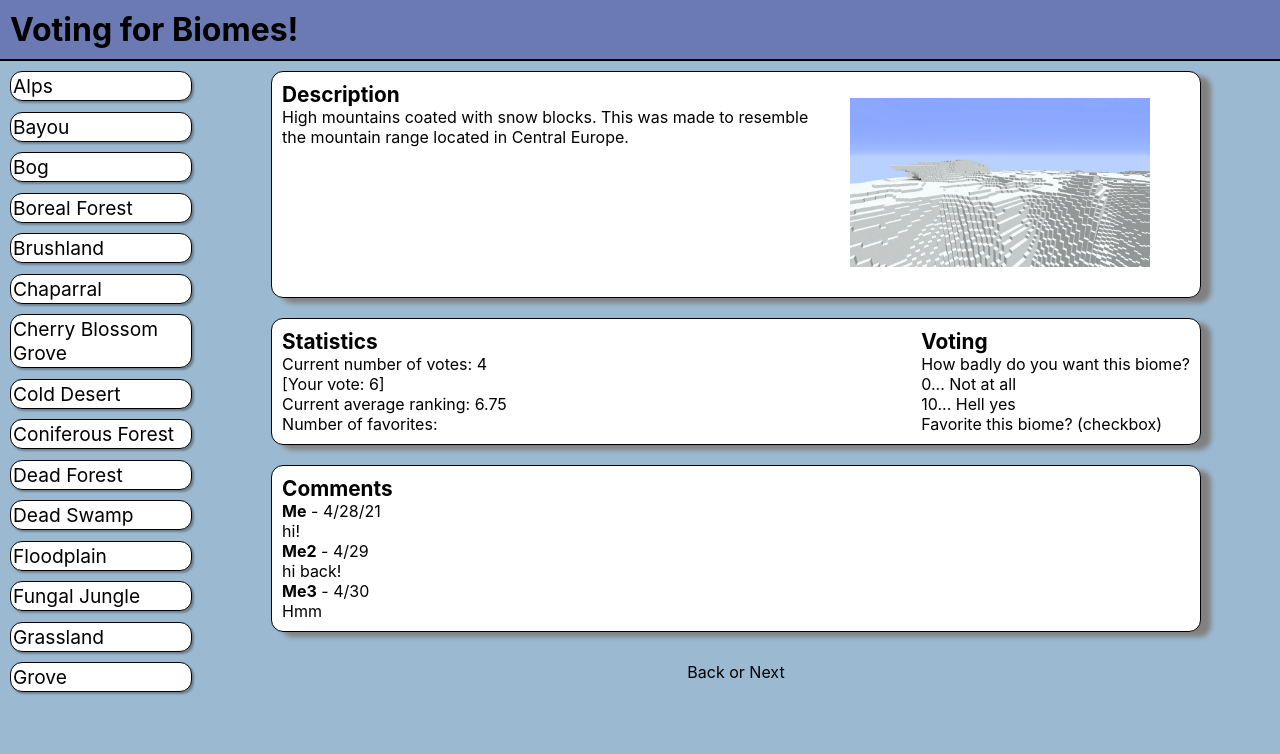
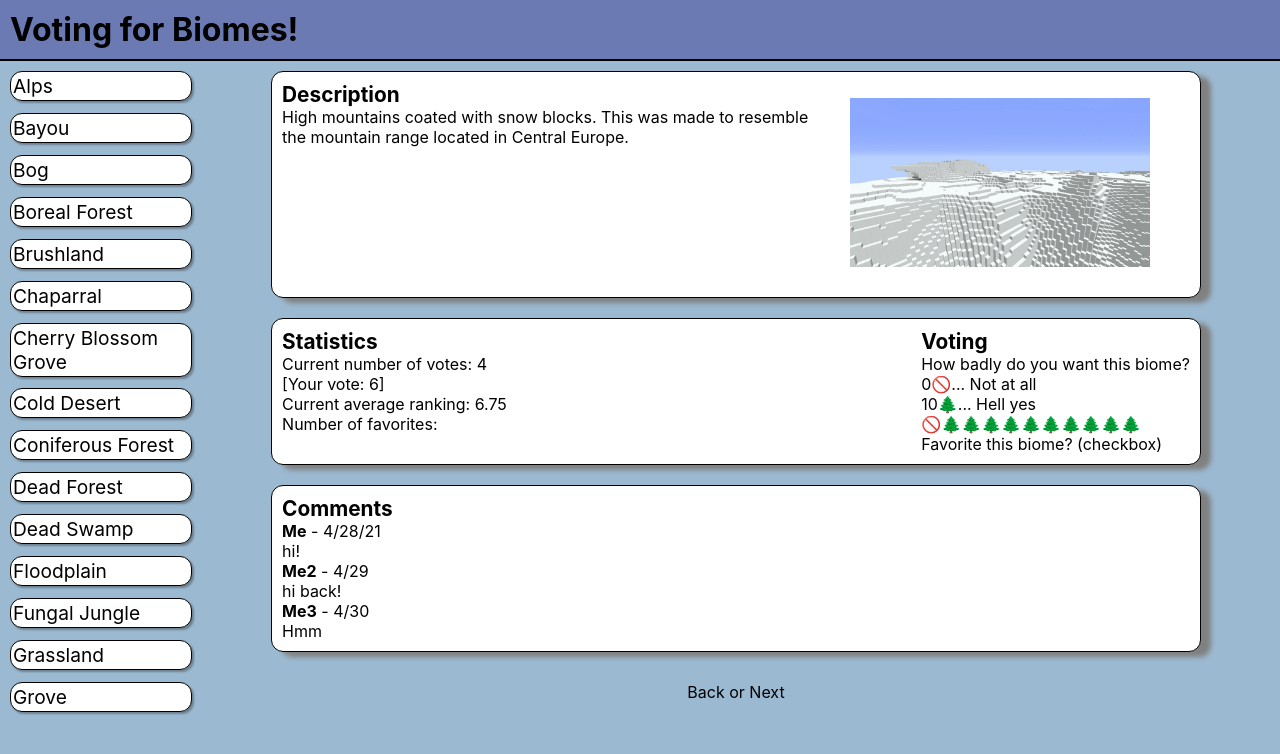
Before and after one commit to Sheyin/biome-voting, a React (Create React App) app: page / in a window 1280 px wide. Shown: the top 754 px of the page. Built offline with nearby package versions, Linux system fonts and the light colour scheme.

Commit message:
Not quite working - getting votes to be registered

```diff
--- a/src/App.css
+++ b/src/App.css
@@ -38,6 +38,10 @@ nav {
 	box-shadow: 2px 2px 2px #6e8291;
 }
 
+.vote {
+	cursor: pointer;
+}
+
 body,
 html {
 	margin: 0px;
--- a/src/App.js
+++ b/src/App.js
@@ -9,7 +9,7 @@ class App extends React.Component {
     super();
     this.state = {
       username: "Me",
-      currentBiome: "",
+      currentBiome: "biomesoplenty:alps",
       biomes: ["Alps", "Bayou", "Bog", "Boreal Forest", "Brushland", "Chaparral", "Cherry Blossom Grove", "Cold Desert", "Coniferous Forest", "Dead Forest", "Dead Swamp", "Floodplain", "Fungal Jungle", "Grassland", "Grove"],
       // temporary
       biome: {
@@ -61,6 +61,52 @@ class App extends React.Component {
     }
   }
 
+  doVote = (event => {
+    const my_rating = event.target.id;
+    // Write value
+    const biome_name = this.state.currentBiome;
+    const is_my_favorite = false;
+    const rating = {
+      biome_entry_name: biome_name,
+      my_rating: my_rating,
+      is_my_favorite: is_my_favorite
+    }
+    // todo - this needs to match input
+    let user_ratings = this.state.user.ratings;
+    let biome_ratings = this.state.biome.ratings;
+
+    // Check if the user has voted before
+    for (let i=0; i<user_ratings.length; i++) {
+      let entry = user_ratings[i];
+      if (entry.biome_entry_name === biome_name) {
+        // existing entry found, edit entry
+        entry.my_rating = my_rating;
+
+        // edit rating for biomes list rating
+        // probably not good to have this in twice but I'm kind of in a hurry
+        const index = biome_ratings.indexOf(Number(my_rating));
+        if (index === -1) {
+          console.log("Mismatch found in doVote. Didn't find a vote that was to be changed.");
+        }
+        else {
+          biome_ratings[index] = my_rating;
+        }
+        return;
+      }
+    } // end for-loop
+
+    // entry not found (hasn't voted on this before)
+    // Value was not found in user's vote history - new entry needed
+    user_ratings.push(rating);
+    biome_ratings.push(my_rating);
+    // add to stated
+    this.setState({user: {
+                    ratings} = user_ratings});
+
+    this.setState({biome: {
+                    ratings: biome_ratings
+                  }});
+  })
 
 
   // This expression will probably change over to decomposing objects from database
@@ -80,6 +126,7 @@ class App extends React.Component {
         <BiomePage
           biome={this.state.biome}
           user_rating = {get_user_rating_for_biome(this.state.biome.biome_entry_name, this.state.user.ratings)}
+          do_vote= {this.doVote}
           />
 
         <footer>Back or Next</footer>
--- a/src/components/BiomeDescription.js
+++ b/src/components/BiomeDescription.js
@@ -5,7 +5,7 @@ const BiomeDescription = (props) => {
 	return (
   <section className="description">
     <figcaption>
-      <span class="heading">Description</span><br />
+      <span className="heading">Description</span><br />
       {description}</figcaption>
     <figure><img
       src={require('../data/' + image).default}
--- a/src/components/BiomePage.js
+++ b/src/components/BiomePage.js
@@ -4,7 +4,7 @@ import Comments from './Comments';
 import './style/BiomePage.css';
 
 const BiomePage = (props) => {
-	const {biome, user_rating} = props;
+	const {biome, user_rating, do_vote} = props;
 	//console.log(`biome: ${biome}`);
 	//console.log(`user_rating: ${user_rating}`);
 
@@ -17,9 +17,10 @@ const BiomePage = (props) => {
 			/>
 			<BiomeStatistics
 				ratings={biome.ratings}
-				favorites = {biome.favorites}
+				favorites={biome.favorites}
 				my_rating={user_rating.my_rating}
 				is_my_favorite={user_rating.is_my_favorite}
+				do_vote={do_vote}
 			/>
 			<Comments
 				comments={biome.biome_comments}
--- a/src/components/BiomeStatistics.js
+++ b/src/components/BiomeStatistics.js
@@ -1,5 +1,7 @@
+import Voting from './Voting';
+
 const BiomeStatistics = (props) => {
-	const {ratings, favorite_count, my_rating, is_my_favorite} = props;
+	const {ratings, favorite_count, my_rating, is_my_favorite, do_vote} = props;
 
 	// Calculates the average of the ratings, returns a number (float/double)
 	const average = () => {
@@ -15,18 +17,21 @@ const BiomeStatistics = (props) => {
 	return (
 		<section className="statistics-and-voting">
 			<div className="statistics split-box">
-				<span class="heading">Statistics</span><br />
-				<span class="label">Current number of votes:</span> {ratings.length} <br />
-				[<span class="label">Your vote:</span> {my_rating}]<br />
-				<span class="label">Current average ranking:</span> {average()} <br />
-				<span class="label">Number of favorites:</span> {favorite_count} <br />
+				<span className="heading">Statistics</span><br />
+				<span className="label">Current number of votes:</span> {ratings.length} <br />
+				[<span className="label">Your vote:</span> {my_rating}]<br />
+				<span className="label">Current average ranking:</span> {average()} <br />
+				<span className="label">Number of favorites:</span> {favorite_count} <br />
 			</div>
 
 			<div className="voting split-box">
-				<span class="heading">Voting</span><br />
+				<span className="heading">Voting</span><br />
 				How badly do you want this biome? <br />
-				0... Not at all <br />
-				10... Hell yes <br />
+				0🚫... Not at all <br />
+				10🌲... Hell yes <br />
+				<Voting
+					do_vote = {do_vote}
+				/>
 
 				Favorite this biome? (checkbox) {is_my_favorite}<br />
 			</div>
@@ -34,4 +39,9 @@ const BiomeStatistics = (props) => {
 	 );
 }
 
+function voting() {
+
+}
+
+
 export default BiomeStatistics;
--- a/src/components/Comments.js
+++ b/src/components/Comments.js
@@ -20,7 +20,7 @@ const Comments = (props) => {
 	}
 
 	return ( <section className="comments">
-				<span class="heading">Comments</span><br />
+				<span className="heading">Comments</span><br />
 				{makeComments()}
 			</section>
 			);
--- /dev/null
+++ b/src/components/Voting.js
@@ -0,0 +1,38 @@
+const Voting = (props) => {
+	const do_vote = props.do_vote;
+	const value_zero = "🚫";
+	const value_positive = "🌲";
+
+	return ( <div>
+				<span className="vote" id="0" onMouseOver={makeOpaque} onClick={do_vote}>{value_zero}</span>
+				<span className="vote" id="1" onMouseOver={makeOpaque} onClick={do_vote}>{value_positive}</span>
+				<span className="vote" id="2" onMouseOver={makeOpaque} onClick={do_vote}>{value_positive}</span>
+				<span className="vote" id="3" onMouseOver={makeOpaque} onClick={do_vote}>{value_positive}</span>
+				<span className="vote" id="4" onMouseOver={makeOpaque} onClick={do_vote}>{value_positive}</span>
+				<span className="vote" id="5" onMouseOver={makeOpaque} onClick={do_vote}>{value_positive}</span>
+				<span className="vote" id="6" onMouseOver={makeOpaque} onClick={do_vote}>{value_positive}</span>
+				<span className="vote" id="7" onMouseOver={makeOpaque} onClick={do_vote}>{value_positive}</span>
+				<span className="vote" id="8" onMouseOver={makeOpaque} onClick={do_vote}>{value_positive}</span>
+				<span className="vote" id="9" onMouseOver={makeOpaque} onClick={do_vote}>{value_positive}</span>
+				<span className="vote" id="10" onMouseOver={makeOpaque} onClick={do_vote}>{value_positive}</span>
+			</div>);
+}
+
+
+// Make all the values up to the element which is being hovered over opaque
+function makeOpaque(event) {
+	const target_id = Number(event.target.id);
+
+	if (target_id > 0) {
+		for(let i=1; i<11; i++) {
+			if (target_id >= i) {
+				document.getElementById(String(i)).style.opacity = 1;
+			}
+			else {
+				document.getElementById(String(i)).style.opacity = 0.4;
+			}
+		}
+	}
+}
+
+export default Voting;
```
